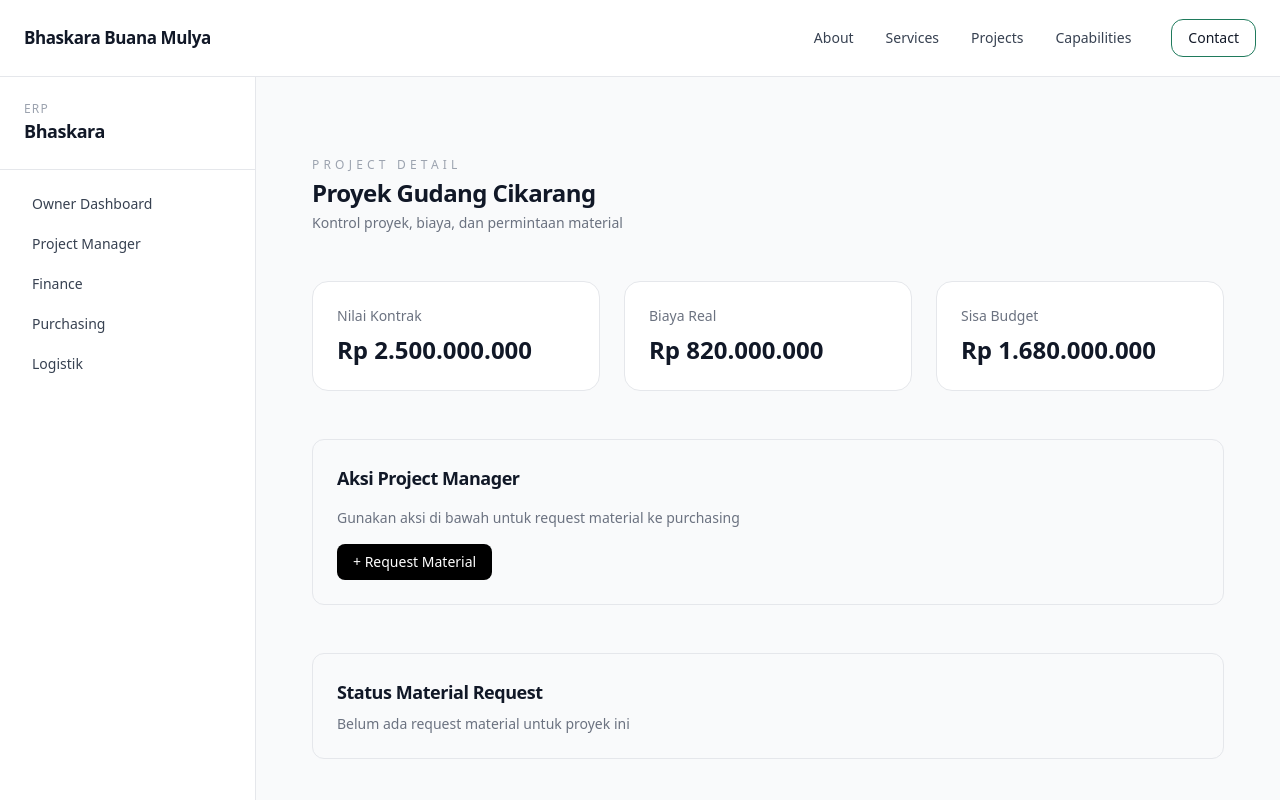
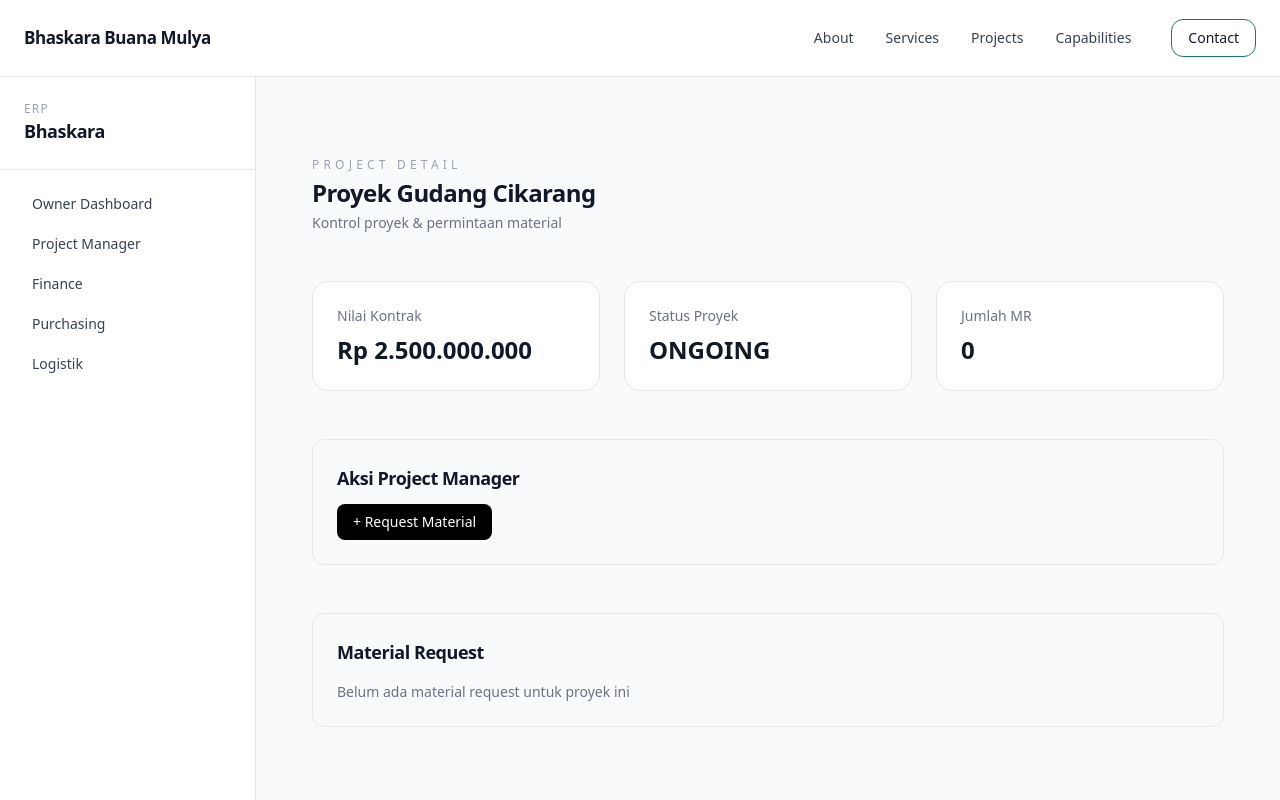
Before and after one commit to herlan-syihabudin/Bhaskara, a Next.js app: page /dashboard/projects/cikarang in a window 1280 px wide. Shown: the top 800 px of the page. Built offline with nearby package versions, Linux system fonts and the light colour scheme.

Commit message:
Update page.tsx

```diff
--- a/app/dashboard/projects/[id]/page.tsx
+++ b/app/dashboard/projects/[id]/page.tsx
@@ -1,7 +1,8 @@
 import { notFound } from "next/navigation";
+import Link from "next/link";
+import KpiCard from "@/components/dashboard/KpiCard";
 import { getProjectById } from "@/lib/data/projects";
-import KpiCard from "@/components/dashboard/KpiCard";
-import Link from "next/link";
+import { getMRByProject } from "@/lib/data/materialRequests";
 
 export default function ProjectDetailPage({
   params,
@@ -11,7 +12,7 @@ export default function ProjectDetailPage({
   const project = getProjectById(params.id);
   if (!project) notFound();
 
-  const sisa = project.nilaiKontrak - project.biayaReal;
+  const materialRequests = getMRByProject(project.id);
 
   return (
     <section className="container-bbm py-12 space-y-12">
@@ -24,44 +25,66 @@ export default function ProjectDetailPage({
           {project.name}
         </h1>
         <p className="text-sm text-gray-500 mt-1">
-          Kontrol proyek, biaya, dan permintaan material
+          Kontrol proyek & permintaan material
         </p>
       </div>
 
       {/* KPI */}
       <div className="grid sm:grid-cols-2 lg:grid-cols-3 gap-6">
         <KpiCard title="Nilai Kontrak" value={project.nilaiKontrak} />
-        <KpiCard title="Biaya Real" value={project.biayaReal} />
-        <KpiCard title="Sisa Budget" value={sisa} />
+        <KpiCard title="Status Proyek" value={project.status} type="text" />
+        <KpiCard
+          title="Jumlah MR"
+          value={materialRequests.length}
+          type="text"
+        />
       </div>
 
-      {/* ACTION PM */}
-      <div className="border rounded-xl p-6 space-y-4">
+      {/* ACTION */}
+      <div className="border rounded-xl p-6 space-y-3">
         <h2 className="text-lg font-semibold">
           Aksi Project Manager
         </h2>
-        <p className="text-sm text-gray-500">
-          Gunakan aksi di bawah untuk request material ke purchasing
-        </p>
-
-        <div className="flex gap-4">
         <Link
           href={`/dashboard/projects/${project.id}/request-material`}
-            className="px-4 py-2 rounded-lg bg-black text-white text-sm hover:bg-gray-800"
+          className="inline-block px-4 py-2 rounded-lg bg-black text-white text-sm"
         >
           + Request Material
         </Link>
       </div>
-      </div>
 
-      {/* NEXT (PLACEHOLDER) */}
-      <div className="border rounded-xl p-6">
-        <h2 className="text-lg font-semibold mb-2">
-          Status Material Request
+      {/* MATERIAL REQUEST LIST */}
+      <div className="border rounded-xl p-6 space-y-4">
+        <h2 className="text-lg font-semibold">
+          Material Request
         </h2>
+
+        {materialRequests.length === 0 ? (
           <p className="text-sm text-gray-500">
-          Belum ada request material untuk proyek ini
+            Belum ada material request untuk proyek ini
           </p>
+        ) : (
+          <table className="w-full text-sm">
+            <thead>
+              <tr className="text-left border-b text-gray-500">
+                <th className="pb-2">Tanggal</th>
+                <th className="pb-2">Jumlah Item</th>
+                <th className="pb-2">Status</th>
+              </tr>
+            </thead>
+            <tbody>
+              {materialRequests.map((mr) => (
+                <tr key={mr.id} className="border-b">
+                  <td className="py-2">
+                    {new Date(mr.createdAt).toLocaleDateString("id-ID")}
+                  </td>
+                  <td>{mr.items.length}</td>
+                  <td className="font-medium">{mr.status}</td>
+                </tr>
+              ))}
+            </tbody>
+          </table>
+        )}
       </div>
     </section>
   );
```
Lines whose indentation alone changed are shown as unchanged.
